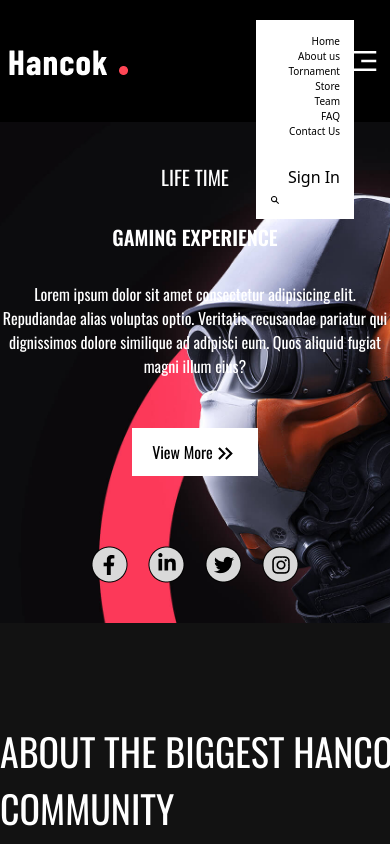
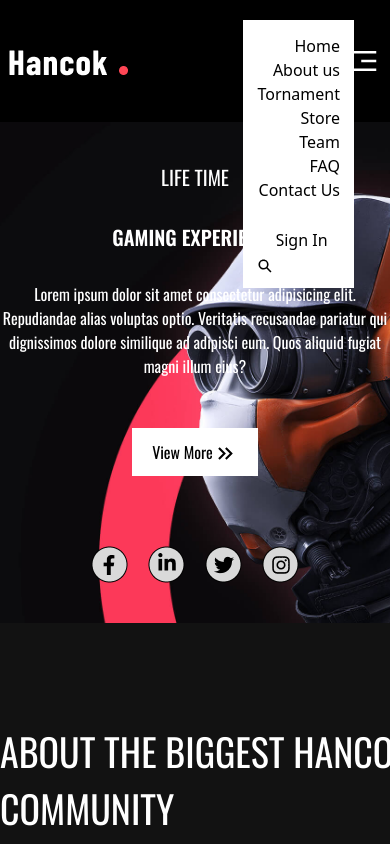
Before and after one commit to hubertDgomes/hancok, a React (Vite) app: page / in a window 390 px wide. Both pictures are taken after a click on the button 370 px from the left and 61 px from the top of the page. Shown: the top 844 px of the page. Built offline with nearby package versions, Linux system fonts and the light colour scheme; a web font is replaced by a local one.

Commit message:
Update Header component to increase font size for better readability on mobile

```diff
--- a/src/components/layouts/Header.jsx
+++ b/src/components/layouts/Header.jsx
@@ -45,7 +45,7 @@ return (
                 </button>
             </div>
             {show &&
-                <div className="text-right absolute top-5 right-9 bg-white text-black p-3.5 text-[10px] block sm:hidden">
+                <div className="text-right absolute top-5 right-9 bg-white text-black p-3.5 text-[16px] block sm:hidden">
                     <ul>
                         <li>Home</li>
                         <li>About us</li>
```
